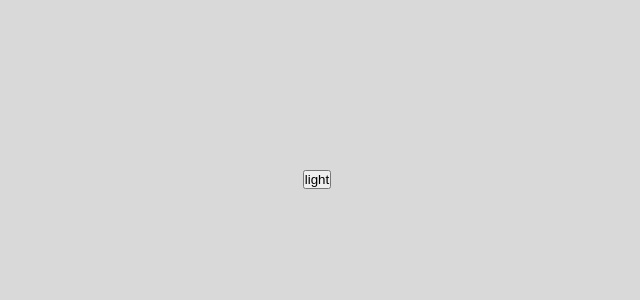
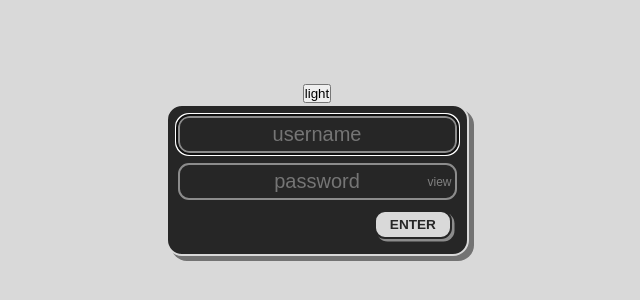
Before and after one commit to CrgioYalux/proyecto_integrador, a React (Vite) app in the folder client/: page /admin/login in a window 1280 px wide. Before the commit this address had no page. Shown: the part 232-532 px from the top of the page, without its empty margins (323-963 px from the left). Built offline with nearby package versions, Linux system fonts and the light colour scheme.

Commit message:
feat: create a admin-side login page

```diff
--- a/client/src/App.tsx
+++ b/client/src/App.tsx
@@ -1,7 +1,11 @@
 import './App.css';
 
-import { Routes, Route, Link } from 'react-router-dom';
+import { Routes, Route, Link, Navigate } from 'react-router-dom';
 import SwitchThemeBT from './components/SwitchThemeBT';
+import Loader from './components/Loader';
+import TimedRender from './components/TimedRender';
+import Login from './pages/Admin/Login';
+import { useAdminSystem } from './providers/AdminSystem';
 
 const Home: React.FC<{}> = ({ }) => {
     return (
@@ -26,23 +30,34 @@ const Admin: React.FC<{}> = ({ }) => {
     return (
         <div className='Admin'>
             Admin
-            <Link to='/'>Home</Link>
         </div>
     );
 };
 
 function App() {
+    const [state, actions] = useAdminSystem();
     return (
         <div className='App'>
             <SwitchThemeBT />
+            {state.userSession.logged && <button onClick={() => actions.userSession.logOut()}>log out</button>}
             <Routes>
                 <Route path='/'>
                     <Route index element={<Home />} />
                     <Route path='/cart' element={<Cart />} />
                 </Route>
                 <Route path='/admin'>
-                    <Route index element={<Admin />} />
+                    <Route index element={state.userSession.logged ? <Admin /> : <Navigate to='/admin/login' />} />
+                    <Route
+                    path='login'
+                    element={state.userSession.logged
+                    ? <TimedRender mode='after' seconds={2} fallback={<Loader />}>
+                        <Navigate to='/admin' />
+                      </TimedRender>
+                    : <Login />}
+                    />
+                    <Route path='*' element={state.userSession.logged ? <div>404</div> : <Navigate to='/admin/login' />} />
                 </Route>
+                <Route path='*' element={<div>404</div>} />
             </Routes>
         </div>
     );
--- a/client/src/index.css
+++ b/client/src/index.css
@@ -7,7 +7,7 @@
 }
 
 :root {
-  font-family: Inter, system-ui, Avenir, Helvetica, Arial, sans-serif;
+  font-family:  system-ui, -apple-system, BlinkMacSystemFont, 'Segoe UI', Roboto, Oxygen, Ubuntu, Cantarell, 'Open Sans', 'Helvetica Neue', sans-serif;
   line-height: 1.5;
   font-weight: 400;
 
@@ -24,13 +24,12 @@
 
 :root {
   /* Fonts */
-  --system-font-family: system-ui, -apple-system, BlinkMacSystemFont, 'Segoe UI', Roboto, Oxygen, Ubuntu, Cantarell, 'Open Sans', 'Helvetica Neue', sans-serif;
 
   /* Colors */
 
   /* Brand color */
 
-  --brand-color-hue: 280;
+  --brand-color-hue: 0;
   --brand-color-saturation: 50;
   --brand-color-lightness: 50;
 
@@ -78,7 +77,6 @@
 
   /* Global values */
   --brand-border-radius: 16px;
-
   /* States */
   --success-color: hsl(90, 50%, 50%);
   --unsuccess-color: hsl(0, 50%, 50%);
@@ -272,7 +270,7 @@ body,
   display: grid;
   place-items: center;
 
-  font-size: 44px;
+  font-size: 16px;
 
   background-color: var(--primary-color-l-high);
   color: var(--secondary-color-l-lowest);
--- /dev/null
+++ b/client/src/pages/Admin/Login/Login.css
@@ -0,0 +1,119 @@
+.Login {
+    height: max-content;
+    max-width: 80vw;
+
+    background-color: transparent;
+    font-size: 1em;
+}
+
+.Login > form {
+    --Login-form-spacing: 5px;
+
+    height: 100%;
+    width: 100%;
+
+    position: relative;
+
+    display: flex;
+    flex-direction: column;
+    align-items: center;
+    justify-content: center;
+
+    gap: calc(var(--Login-form-spacing) * 2);
+    padding: calc(var(--Login-form-spacing) * 2);
+
+    color: var(--primary-color-l-high);
+    font-size: 1em;
+
+    background-color: var(--secondary-color-l-low);
+    box-shadow: var(--Login-form-spacing) var(--Login-form-spacing) 0 var(--secondary-color-l-lowest);
+
+    border: 2px solid currentColor;
+    border-radius: var(--brand-border-radius);
+}
+
+.Login > form > label {
+    position: relative;
+
+    display: flex;
+    flex-direction: row;
+    align-items: center;
+
+    color: inherit;
+    font-size: 1em;
+}
+
+.Login > form > label > input {
+    flex: 1 1 auto;
+
+    background-color: transparent;
+    color: inherit;
+
+    font-size: 1.25em;
+    padding: .25em;
+    text-align: center;
+
+    border: 2px solid currentColor;
+    border-radius: calc(var(--brand-border-radius) - var(--Login-form-spacing));
+}
+
+.Login > form > label > input:focus {
+    outline-offset: 2px;
+}
+
+.Login > form > label > input:placeholder-shown {
+    color: var(--primary-color-l-highest);
+}
+
+.Login > form > label > input:first-child {
+    margin-top: auto;
+}
+
+.Login > form > label > button {
+    position: absolute;
+    right: 5px;
+
+    font-size: .75em;
+
+    color: inherit;
+    background-color: transparent;
+
+    border: 0;
+    outline: 0;
+
+    opacity: .75;
+    cursor: pointer;
+}
+
+.Login > form > label > button:focus {
+    text-decoration: underline;
+}
+
+.Login > form > label > input:placeholder-shown + button {
+    opacity: .5;
+    cursor: default;
+}
+
+.Login > form > label:first-child {
+    margin-top: auto;
+}
+
+.Login > form > button {
+    margin-top: auto;
+    margin-bottom: var(--Login-form-spacing);
+    margin-left: auto;
+    margin-right: var(--Login-form-spacing);
+
+    font-size: .85em;
+    font-weight: 600;
+    padding: .35em 1em;
+
+    color: var(--secondary-color-l-low);
+    background-color: var(--primary-color-l-high);
+    box-shadow: calc(var(--Login-form-spacing) / 2) calc(var(--Login-form-spacing) / 2) 0 var(--primary-color-l-highest);
+
+    border: 2px solid currentColor;
+    border-radius: calc(var(--brand-border-radius) - var(--Login-form-spacing));
+
+    cursor: pointer;
+}
--- /dev/null
+++ b/client/src/pages/Admin/Login/index.tsx
@@ -0,0 +1,49 @@
+import './Login.css';
+import { useState } from 'react';
+import { useAdminSystem } from "../../../providers/AdminSystem";
+
+interface LoginProps {
+};
+
+const Login: React.FC<LoginProps> = ({ }) => {
+    const [_, actions] = useAdminSystem();
+    const [passwordInputType, setPassworInputType] = useState<'password'|'text'>('password');
+
+    const handleSubmit = (event: React.SyntheticEvent<HTMLFormElement>): void => {
+        event.preventDefault();
+        actions.userSession.logIn();
+    };
+
+    return (
+        <div className='Login'>
+            <form onSubmit={handleSubmit}>
+                <label htmlFor='username'>
+                    <input
+                    type='text'
+                    placeholder='username'
+                    id='username'
+                    name='username'
+                    required
+                    autoFocus
+                    />
+                </label>
+                <label htmlFor='password'>
+                    <input
+                    type={passwordInputType}
+                    placeholder='password'
+                    id='password'
+                    name='password'
+                    required
+                    />
+                    <button
+                    type='button'
+                    onClick={() => setPassworInputType(prev => prev === 'password' ? 'text' : 'password')}
+                    >{passwordInputType === 'password' ? 'view' : 'hide'}</button>
+                </label>
+                <button type='submit'>ENTER</button>
+            </form>
+        </div>
+    );
+};
+
+export default Login;
```
